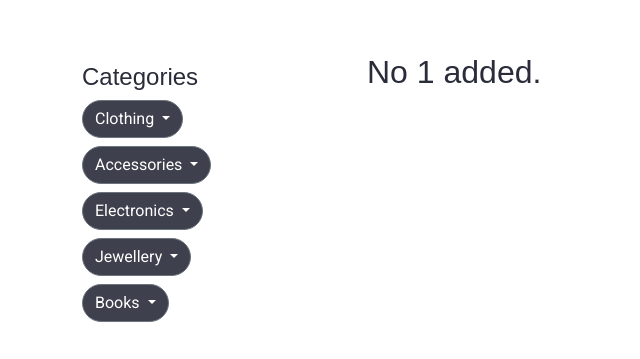
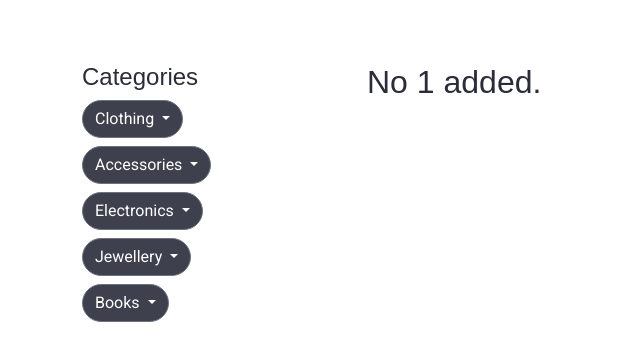
Before and after one commit to anirudh-248/bnb_hackathon, a Django app: page /wardrobe/1 in a window 1280 px wide. Shown: the part 61-420 px from the top of the page, without its empty margins (0-640 px from the left). Run offline with Django 5.2, Linux system fonts and the light colour scheme; a user stored in the database is signed in; data comes from the database, SQL or seed files in the repository; some libraries are stand-ins or nearby versions.

Commit message:
increased margin

```diff
--- a/templates/wardrobe_items.html
+++ b/templates/wardrobe_items.html
@@ -158,7 +158,7 @@
                             </script>
                         {% endif %}
                     {% else %}
-                        <div class="col-md-4 mb-4" style="margin-top: 90px;">
+                        <div class="col-md-4 mb-4" style="margin-top: 100px;">
                             <h2>No {{name}} added.</h2>
                         </div>
                     {% endif %}
```
